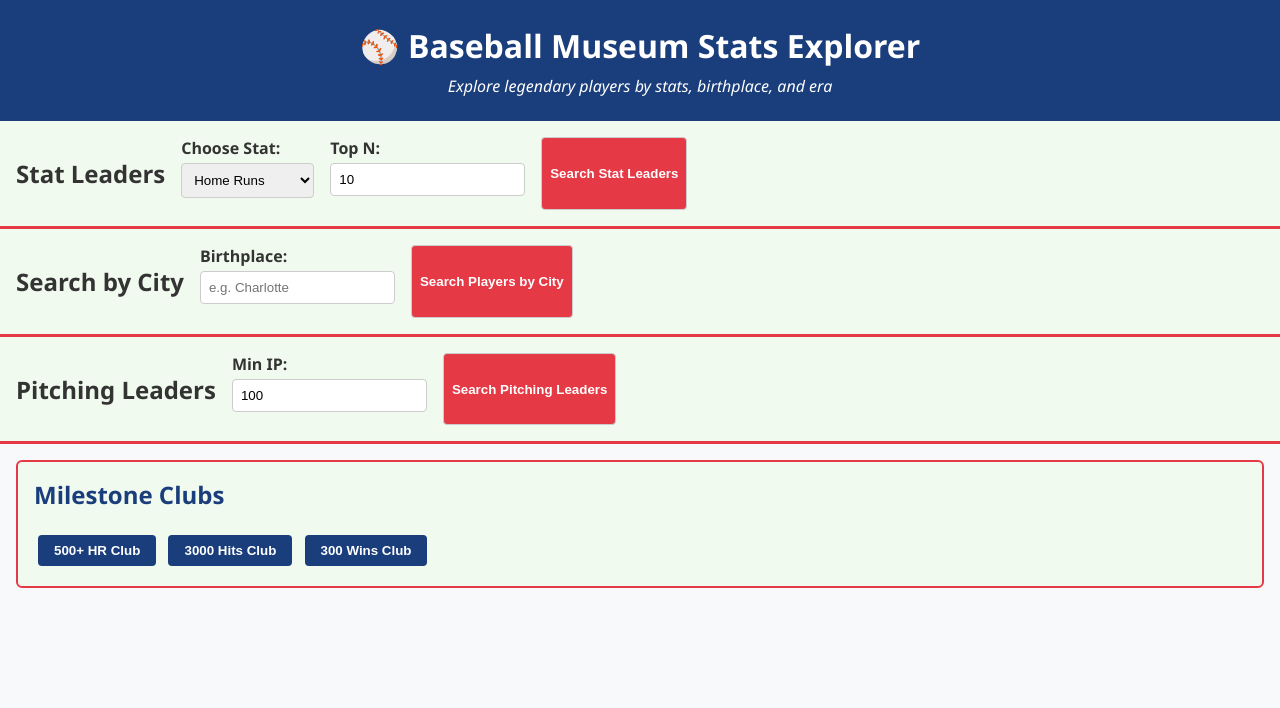
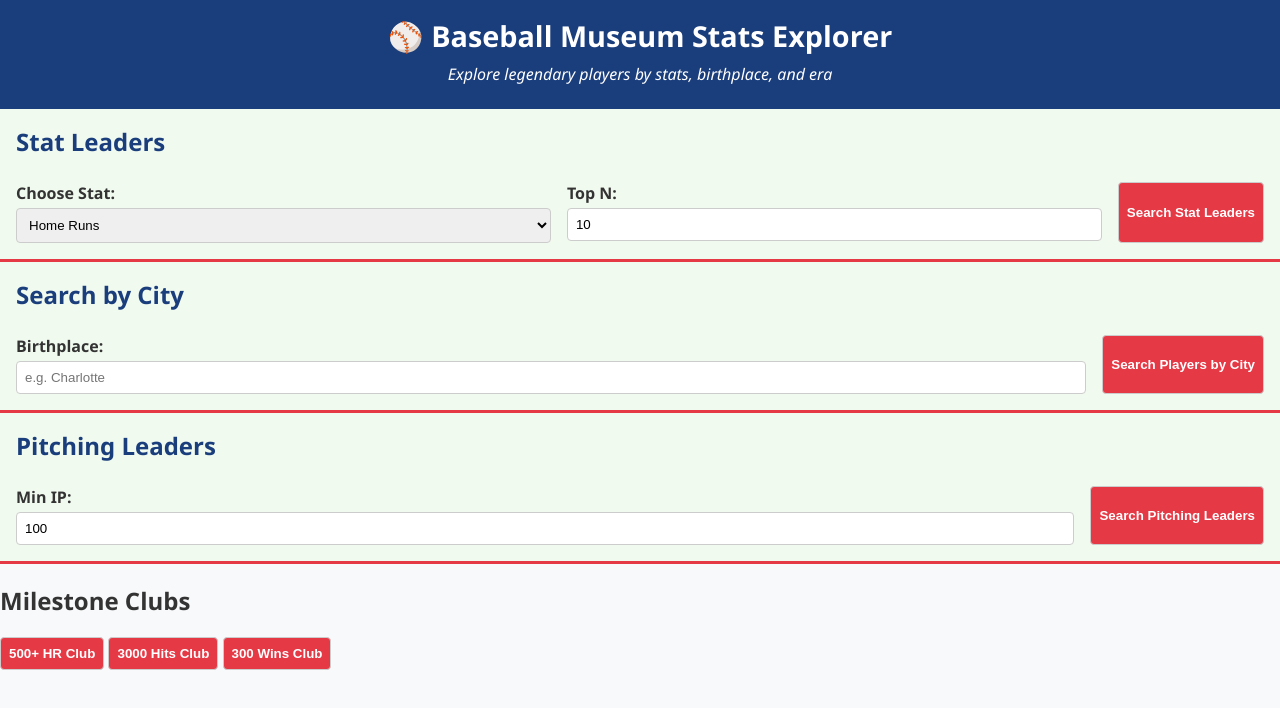
Before and after one commit to ecupirate99/qbaseballapi, a plain HTML site: page index.html in a window 1280 px wide. Drawn offline with Linux system fonts and the light colour scheme.

Commit message:
Update style.css

```diff
--- a/style.css
+++ b/style.css
@@ -16,18 +16,32 @@ body {
 header {
   background: var(--primary);
   color: white;
-  padding: 1.5rem;
+  padding: 1rem;
   text-align: center;
 }
 
 header h1 {
   margin: 0;
-  font-size: 2rem;
+  font-size: 1.8rem;
 }
 
 header p {
-  margin: 0.5rem 0 0;
+  margin: 0.5rem 0;
   font-style: italic;
+}
+
+#clearBtn {
+  margin-top: 0.5rem;
+  background: var(--secondary);
+  color: white;
+  border: none;
+  padding: 0.5rem 1rem;
+  cursor: pointer;
+  border-radius: 4px;
+}
+
+#clearBtn:hover {
+  background: #b5172d;
 }
 
 .filters {
@@ -39,9 +53,16 @@ header p {
   border-bottom: 3px solid var(--secondary);
 }
 
+.filters h2 {
+  width: 100%;
+  margin: 0 0 0.5rem;
+  color: var(--primary);
+}
+
 .filter-group {
   display: flex;
   flex-direction: column;
+  flex: 1 1 150px;
 }
 
 label {
@@ -61,51 +82,3 @@ button {
   font-weight: bold;
   cursor: pointer;
   transition: background 0.3s;
-}
-
-button:hover {
-  background: #b5172d;
-}
-
-.milestones {
-  margin: 1rem;
-  padding: 1rem;
-  background: var(--accent);
-  border: 2px solid var(--secondary);
-  border-radius: 6px;
-}
-
-.milestones h2 {
-  margin-top: 0;
-  color: var(--primary);
-}
-
-.milestones button {
-  margin: 0.25rem;
-  background: var(--primary);
-  color: white;
-  border: none;
-  padding: 0.5rem 1rem;
-  cursor: pointer;
-  border-radius: 4px;
-}
-
-.milestones button:hover {
-  background: var(--secondary);
-}
-
-#results {
-  padding: 1rem;
-}
-
-table {
-  border-collapse: collapse;
-  width: 100%;
-  margin-top: 1rem;
-  box-shadow: 0 2px 6px rgba(0,0,0,0.1);
-}
-
-th, td {
-  border: 1px solid #ddd;
-  padding: 0.75rem;
-  text-align: left;
```
